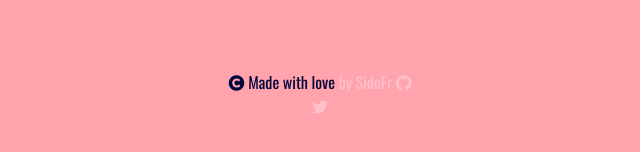
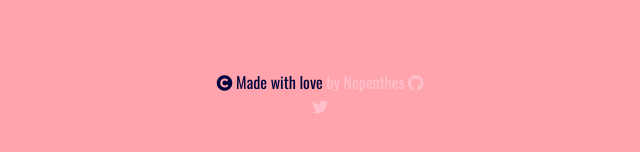
Before and after one commit to SidoFr/SidoFr.github.io, a plain HTML site: page JS30/StripeLike_menu/index.html in a window 1280 px wide. Shown: the part 560-712 px from the top of the page, 320-960 px from the left. Drawn offline with nearby package versions, Linux system fonts and the light colour scheme.

Commit message:
Update index.html

```diff
--- a/JS30/StripeLike_menu/index.html
+++ b/JS30/StripeLike_menu/index.html
@@ -66,7 +66,7 @@
 		<p>This is a simplified version of the Stripe website's menu.</p>
 	</div>
 	<footer>
-		<i class="fa fa-copyright" aria-hidden="true"></i> Made with love<a href="https://github.com/SidoFr" target="blank"> by SidoFr <i class="fab fa-github"></i></a><br>
+		<i class="fa fa-copyright" aria-hidden="true"></i> Made with love<a href="https://github.com/SidoFr" target="blank"> by Nepenthes <i class="fab fa-github"></i></a><br>
 		<a href="https://twitter.com/SidoMee" target="blank"><i class="fab fa-twitter"></i></a>
 	</footer>
 	<script>
```
